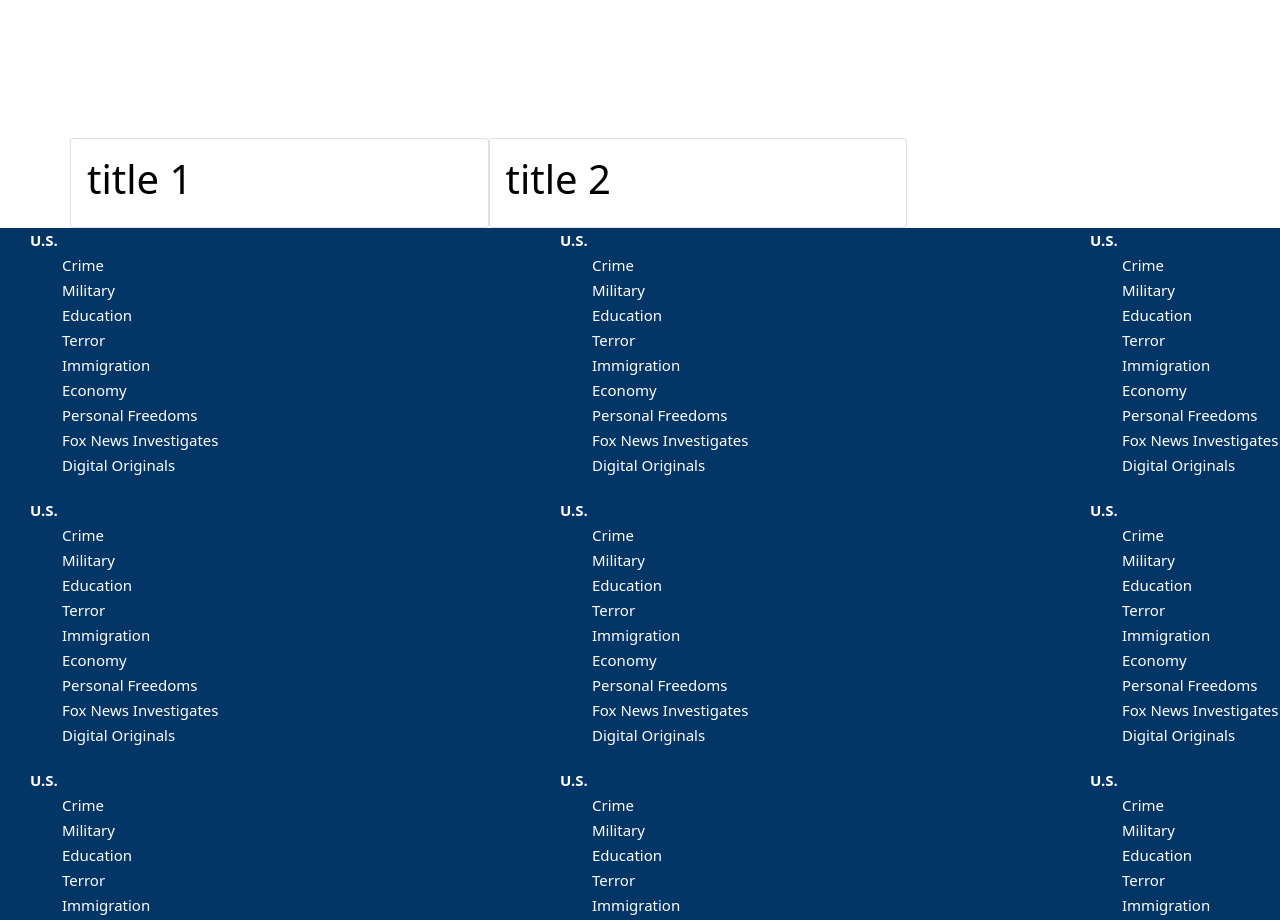
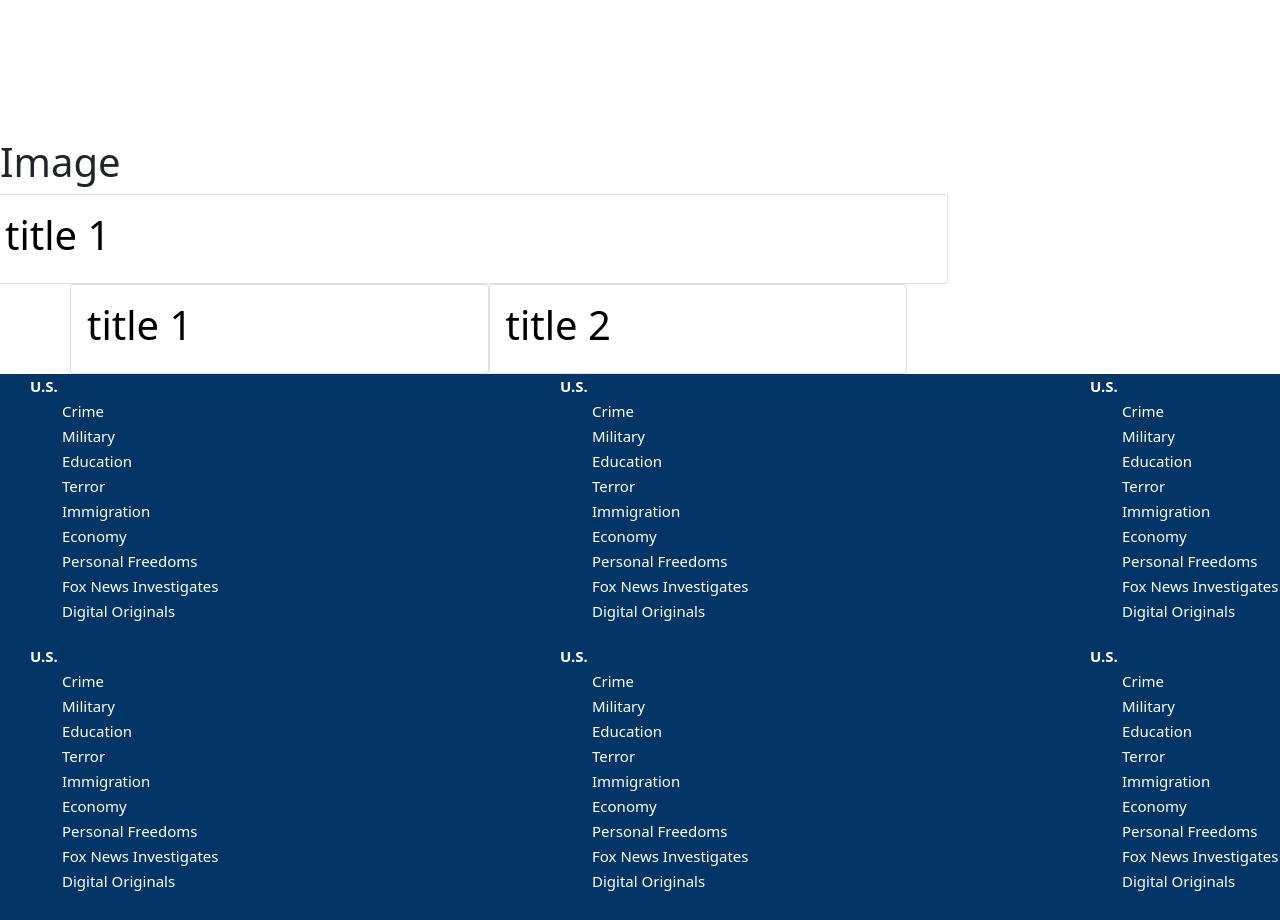
Before and after one commit to phongvan-1412/Techwiz-News, a React (Create React App) app in the folder react-frontend/: page / in a window 1280 px wide. Shown: the part 1300-2220 px from the top of the page. Built offline with nearby package versions, Linux system fonts and the light colour scheme.

Commit message:
Add topbody

```diff
--- a/react-frontend/src/App.js
+++ b/react-frontend/src/App.js
@@ -10,6 +10,8 @@ import {
 import Header from "./user/layout/Header";
 import Footer from "./user/layout/Footer";
 import SpotLights from "./user/layout/Body/SpotLights";
+import TopBody from "./user/layout/TopBody/Topbody";
+
 import { Provider } from "./user/layout/Body/BodySpotLight";
 
 class App extends Component {
@@ -20,7 +22,7 @@ class App extends Component {
         <Router>
           <div className="App">
             <Header branding="Contact Manager"></Header>
-
+            <TopBody />
             <div className="container">
               <Routes>
 
```
